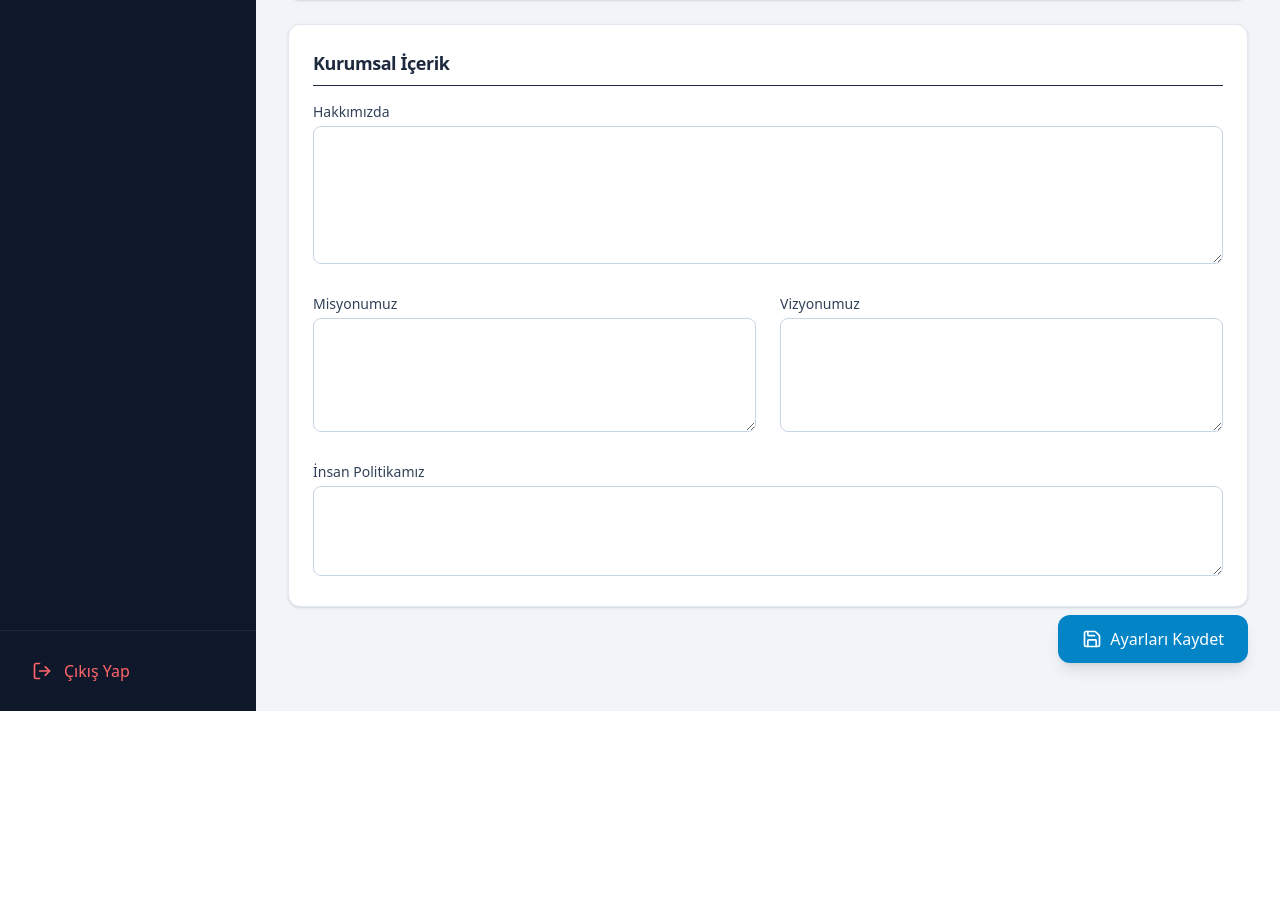
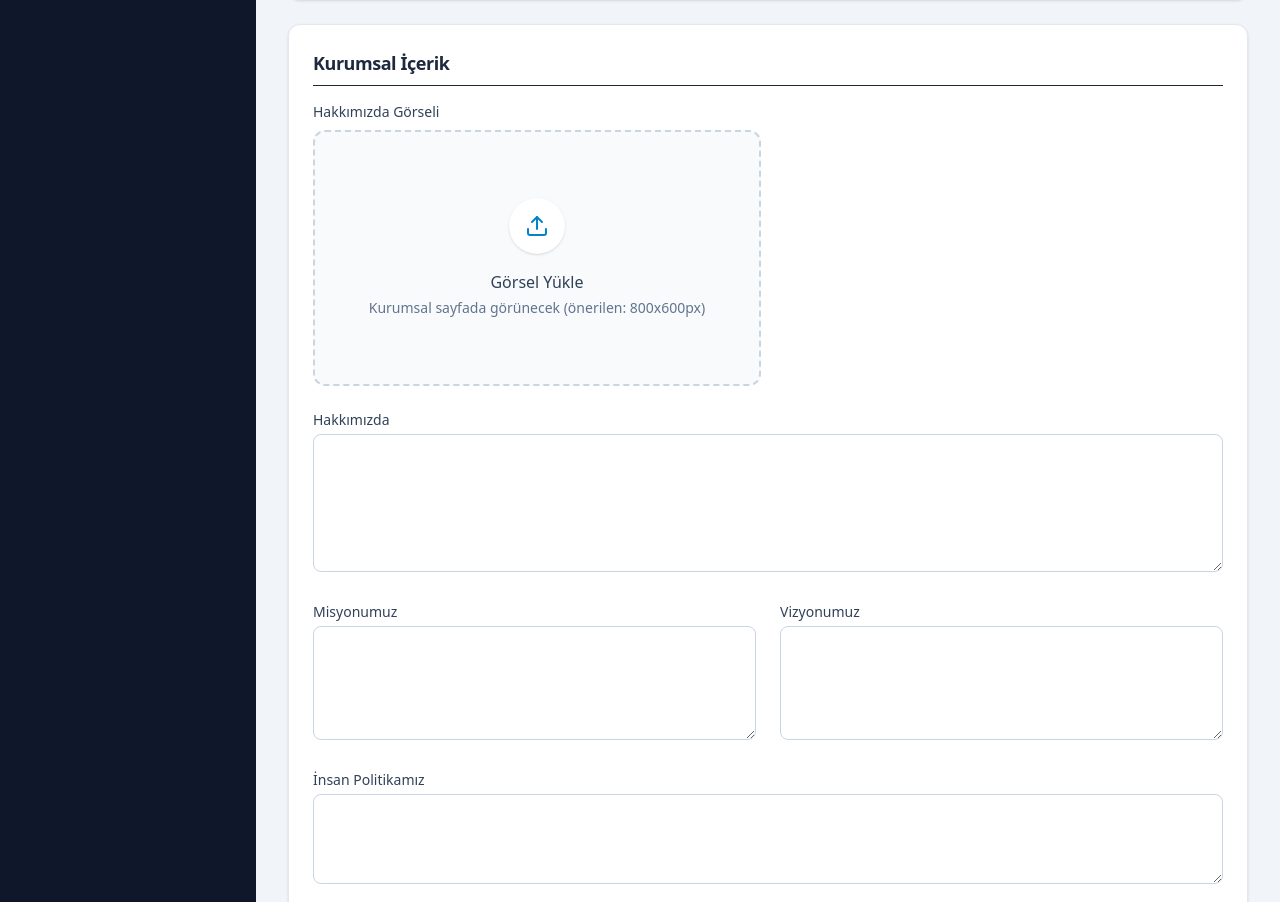
Before and after one commit to cooderhasan/aquachem, a Next.js app: page /admin/settings in a window 1280 px wide. Shown: the part 1151-2053 px from the top of the page. Before the commit the page ends 1862 px from the top, so only its background shows below. Built offline with nearby package versions, Linux system fonts and the light colour scheme; no server answers; the database is empty.

Commit message:
Add corporate about image management from admin panel

```diff
--- a/src/app/admin/settings/SettingsForm.tsx
+++ b/src/app/admin/settings/SettingsForm.tsx
@@ -16,6 +16,7 @@ export default function SettingsForm({ initialSettings }: SettingsFormProps) {
     const [isLoading, setIsLoading] = useState(false);
     const [logo, setLogo] = useState(initialSettings?.logo || '');
     const [favicon, setFavicon] = useState(initialSettings?.favicon || '');
+    const [aboutImage, setAboutImage] = useState(initialSettings?.aboutImage || '');
 
     async function handleSubmit(event: React.FormEvent<HTMLFormElement>) {
         event.preventDefault();
@@ -213,6 +214,19 @@ export default function SettingsForm({ initialSettings }: SettingsFormProps) {
 
                 <div className="space-y-6">
                     <div>
+                        <label className="block text-sm font-medium text-slate-700 mb-2">Hakkımızda Görseli</label>
+                        <div className="max-w-md">
+                            <ImageUpload
+                                value={aboutImage}
+                                onChange={(url) => setAboutImage(url)}
+                                onRemove={() => setAboutImage('')}
+                                label="Görsel Yükle"
+                                description="Kurumsal sayfada görünecek (önerilen: 800x600px)"
+                            />
+                        </div>
+                        <input type="hidden" name="aboutImage" value={aboutImage} />
+                    </div>
+                    <div>
                         <label className="block text-sm font-medium text-slate-700 mb-1">Hakkımızda</label>
                         <textarea
                             name="aboutUs"
--- a/src/app/admin/settings/actions.ts
+++ b/src/app/admin/settings/actions.ts
@@ -38,6 +38,7 @@ export async function updateSettings(formData: FormData) {
 
         const logo = formData.get('logo') as string;
         const favicon = formData.get('favicon') as string;
+        const aboutImage = formData.get('aboutImage') as string;
         const catalogUrl = formData.get('catalogUrl') as string;
 
         if (currentSettings) {
@@ -46,6 +47,7 @@ export async function updateSettings(formData: FormData) {
                 description,
                 logo: logo || currentSettings.logo,
                 favicon: favicon || currentSettings.favicon,
+                aboutImage: aboutImage || currentSettings.aboutImage,
                 catalogUrl: catalogUrl || currentSettings.catalogUrl,
                 aboutUs,
                 mission,
@@ -58,6 +60,7 @@ export async function updateSettings(formData: FormData) {
                 siteTitle: title,
                 description,
                 favicon,
+                aboutImage,
                 aboutUs,
                 mission,
                 vision,
--- a/src/app/corporate/page.tsx
+++ b/src/app/corporate/page.tsx
@@ -47,7 +47,7 @@ export default async function CorporatePage() {
                         <div className="flex-1 relative">
                             <div className="relative h-[400px] w-full rounded-2xl overflow-hidden shadow-2xl">
                                 <Image
-                                    src="https://images.unsplash.com/photo-1581091226825-a6a2a5aee158?auto=format&fit=crop&q=80"
+                                    src={settings?.aboutImage || "https://images.unsplash.com/photo-1581091226825-a6a2a5aee158?auto=format&fit=crop&q=80"}
                                     alt="About Us"
                                     fill
                                     className="object-cover"
```
